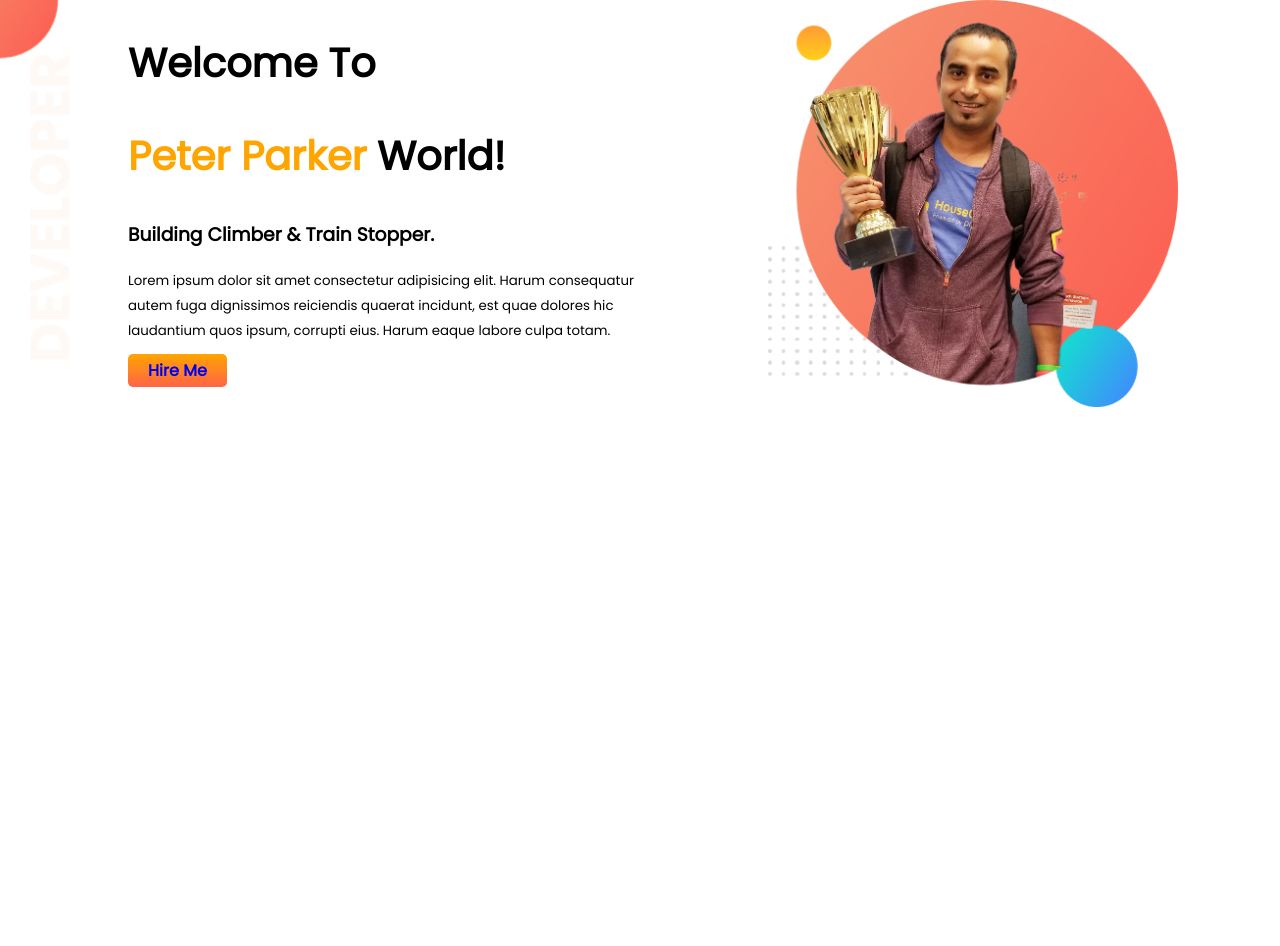
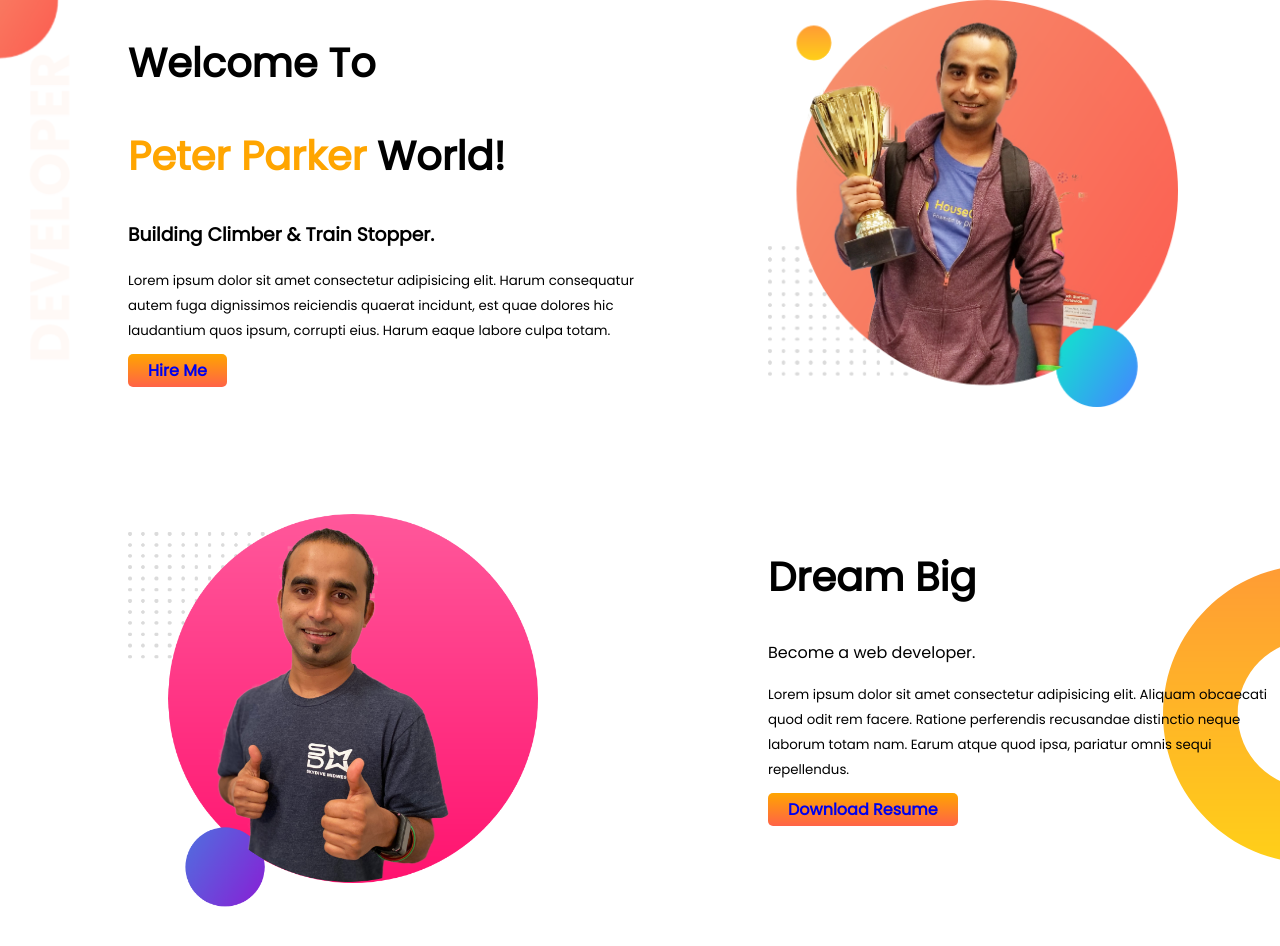
Before and after one commit to chinno0007/-web-developer-portfolio, a plain HTML site: page index.html in a window 1280 px wide. Before the commit the page ends 800 px from the top, so only its background shows below. Drawn offline with Linux system fonts and the light colour scheme.

Commit message:
Middle Banner Added

```diff
--- a/index.html
+++ b/index.html
@@ -31,6 +31,24 @@
 
     </section>
 
+
+    <section class="middle-banner">
+        <div class="half-width">
+            <img src="images/jhankar2.png" alt="">
+        </div>
+
+        <div class="half-width">
+            <h1>Dream Big</h1>
+            <p>Become a web developer.</p>
+            <p><small>Lorem ipsum dolor sit amet consectetur adipisicing elit. Aliquam obcaecati quod odit rem facere.
+                    Ratione perferendis recusandae distinctio neque laborum totam nam. Earum atque quod ipsa, pariatur
+                    omnis sequi repellendus.</small></p>
+
+            <a target="_blank" class="btn" href="https://www.linkedin.com/in/mdmehedi968/?originalSubdomain=bd">Download
+                Resume</a>
+        </div>
+    </section>
+
 </body>
 
 </html>
--- a/style.css
+++ b/style.css
@@ -14,6 +14,7 @@ h1 {
 
 section {
     display: flex;
+    margin-bottom: 100px;
 }
 
 .btn {
@@ -43,3 +44,11 @@ section {
     background-image: url(images/top-banner.png);
     background-repeat: no-repeat;
 }
+
+/* Middle Banner */
+
+.middle-banner {
+    background-image: url(images/dream-bg.png);
+    background-repeat: no-repeat;
+    background-position: right;
+}
```
